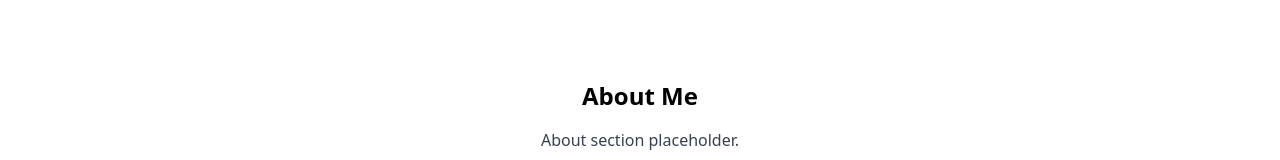
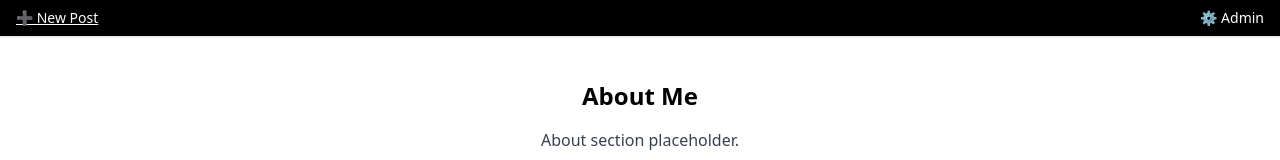
Before and after one commit to laudtetteh/laudtetteh-io-react, a Next.js app: page / in a window 1280 px wide. Shown: the top 160 px of the page. Built offline with nearby package versions, Linux system fonts and the light colour scheme; no server answers; sample sign-in values are in the browser's storage.

Commit message:
feat: create admin bar

```diff
--- /dev/null
+++ b/components/AdminBar.tsx
@@ -0,0 +1,77 @@
+import Link from 'next/link';
+import { useRouter } from 'next/router';
+import { useEffect, useState } from 'react';
+
+const AdminBar = () => {
+  const router = useRouter();
+  const [loggedIn, setLoggedIn] = useState(false);
+  const [showDropdown, setShowDropdown] = useState(false);
+  const [flashMessage, setFlashMessage] = useState<string | null>(null);
+
+  useEffect(() => {
+    const checkAuth = () => {
+      const token = localStorage.getItem("token");
+      setLoggedIn(Boolean(token));
+    };
+
+    checkAuth();
+
+    const handleRouteChange = () => {
+      checkAuth();
+    };
+
+    router.events.on('routeChangeComplete', handleRouteChange);
+    return () => {
+      router.events.off('routeChangeComplete', handleRouteChange);
+    };
+  }, [router.events]);
+
+  useEffect(() => {
+    const message = sessionStorage.getItem("flashMessage");
+    if (message) {
+      setFlashMessage(message);
+      sessionStorage.removeItem("flashMessage");
+      setTimeout(() => setFlashMessage(null), 3000);
+    }
+  }, []);
+
+  if (!loggedIn) return null;
+
+  const isEditPage = router.pathname.startsWith("/admin/edit/");
+  const slug = router.query.slug;
+  const isViewablePostPage = router.pathname === "/blog/[slug]" && typeof slug === 'string';
+
+  return (
+    <>
+      {flashMessage && (
+        <div className="fixed top-0 inset-x-0 bg-green-600 text-white text-center py-2 z-50">
+          {flashMessage}
+        </div>
+      )}
+      <div className="fixed top-0 inset-x-0 bg-black text-white text-sm py-2 px-4 flex justify-between items-center z-40 shadow">
+        <div className="space-x-4 flex items-center">
+          {isViewablePostPage && (
+            <Link href={`/admin/edit/${slug}`} className="underline hover:text-gray-300">✏️ Edit Post</Link>
+          )}
+          {isEditPage && (
+            <Link href="/admin" className="underline hover:text-gray-300">🔙 Back to Posts</Link>
+          )}
+          <Link href="/admin/create" className="underline hover:text-gray-300">➕ New Post</Link>
+        </div>
+        <div className="relative">
+          <button onClick={() => setShowDropdown(!showDropdown)} className="hover:text-gray-300">
+            ⚙️ Admin
+          </button>
+          {showDropdown && (
+            <div className="absolute right-0 mt-2 bg-white text-black rounded shadow p-2 space-y-2 w-48">
+              <Link href="/admin" className="block hover:bg-gray-100 px-2 py-1 rounded">📂 My Posts</Link>
+              <Link href="/logout" className="block hover:bg-gray-100 px-2 py-1 rounded">🚪 Log out</Link>
+            </div>
+          )}
+        </div>
+      </div>
+    </>
+  );
+};
+
+export default AdminBar;
--- a/pages/_app.tsx
+++ b/pages/_app.tsx
@@ -1,17 +1,12 @@
-import '../styles/output.css';
-import type { AppProps } from "next/app";
+import '@/styles/output.css';
+import type { AppProps } from 'next/app';
+import AdminBar from '@/components/AdminBar';
 
-// import Layout from "@/components/Layout";        ❌ not created yet
-// import { MyAppProvider } from "@/lib/context";   ❌ not created yet
-
-function MyApp({ Component, pageProps }: AppProps) {
+export default function App({ Component, pageProps }: AppProps) {
   return (
-    // <MyAppProvider>
-    //   <Layout>
-        <Component {...pageProps} />
-    //   </Layout>
-    // </MyAppProvider>
+    <>
+      <AdminBar />
+      <Component {...pageProps} />
+    </>
   );
 }
-
-export default MyApp;
--- a/pages/_document.tsx
+++ b/pages/_document.tsx
@@ -1,4 +1,3 @@
-// pages/_document.tsx
 import Document, { Html, Head, Main, NextScript } from 'next/document';
 
 class MyDocument extends Document {
```
Also changed, not shown: pages/logout.tsx (added, +13 -0 lines).
